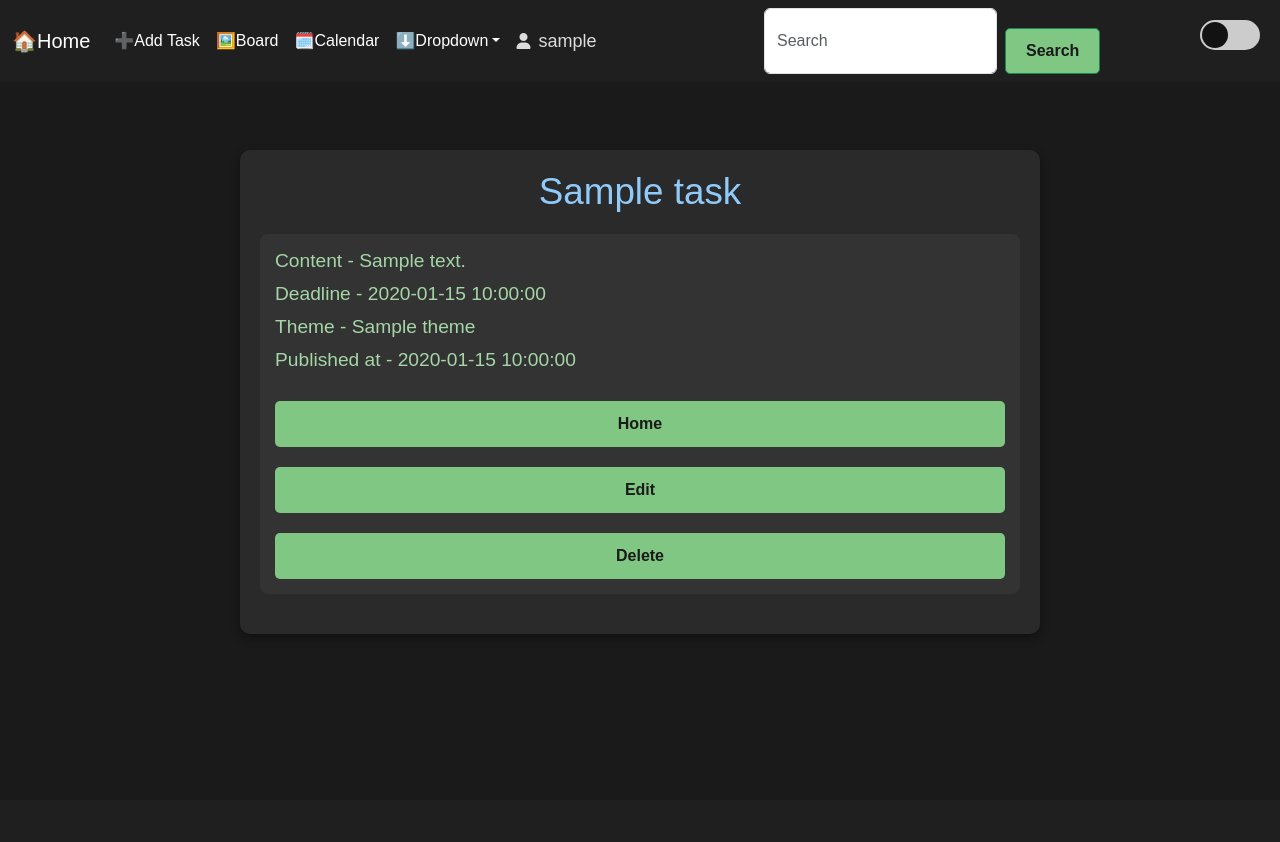
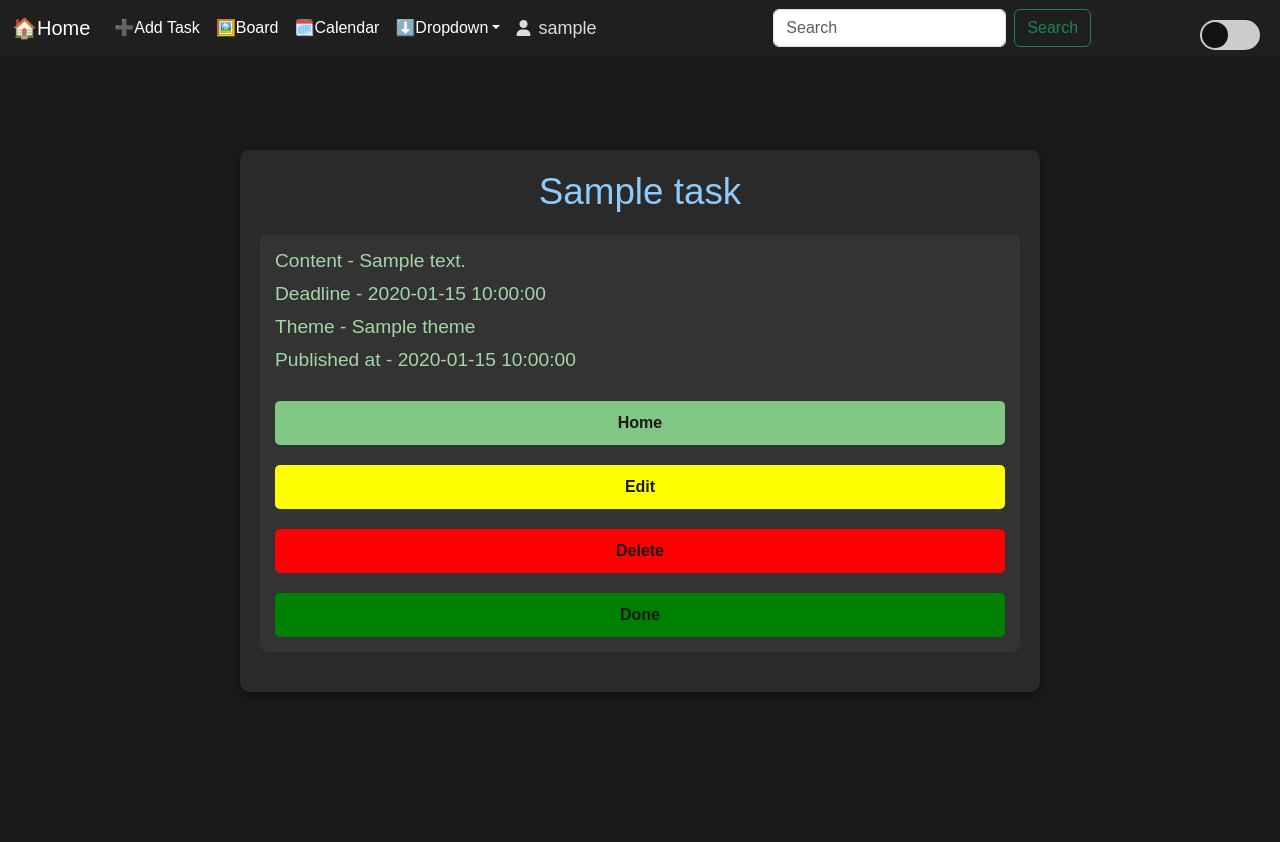
Before and after one commit to Nazarbizarre/ZN-Organiser, a Flask app: template frontend/templates/info.html in a window 1280 px wide. Before the commit the page ends 636 px from the top, so only its background shows below. Run offline with Flask 3, Linux system fonts and the light colour scheme; the template is opened without the code that fills it: most values are stand-ins (such as "Sample title", 1, 10 or a date in 2020).

Commit message:
Added done

```diff
--- a/frontend/routes/__init__.py
+++ b/frontend/routes/__init__.py
@@ -5,5 +5,6 @@ from . import (default,
                search,
                board,
                edit,
-               delete
+               delete,
+               done
                )
--- a/frontend/templates/info.html
+++ b/frontend/templates/info.html
@@ -42,7 +42,7 @@
             color: #a5d6a7; /* Soft green color */
         }
 
-        .btn {
+        .btn #home {
             display: inline-block;
             padding: 10px 20px;
             margin-top: 20px;
@@ -54,8 +54,77 @@
             transition: background-color 0.3s;
         }
 
-        .btn:hover {
-            background-color: #66bb6a; /* Slightly darker green for hover */
+        .btn-home {
+            display: inline-block;
+            padding: 10px 20px;
+            margin-top: 20px;
+            background-color: #81c784;
+            color: #1a1a1a;
+            text-decoration: none;
+            font-weight: bold;
+            border-radius: 5px;
+            transition: background-color 0.3s;
+            text-align: center;
+            width:100%;
+        }
+
+        .btn-edit{
+            display: inline-block;
+            padding: 10px 20px;
+            margin-top: 20px;
+            background-color: yellow; /* Muted green color */
+            color: #1a1a1a;
+            text-decoration: none;
+            font-weight: bold;
+            border-radius: 5px;
+            transition: background-color 0.3s;
+            text-align: center;
+            width:100%;
+        }
+
+        .btn-delete{
+            display: inline-block;
+            padding: 10px 20px;
+            margin-top: 20px;
+            background-color: red; /* Muted green color */
+            color: #1a1a1a;
+            text-decoration: none;
+            font-weight: bold;
+            border-radius: 5px;
+            transition: background-color 0.3s;
+            text-align: center;
+            width:100%;
+        }
+
+
+
+        .btn-done{
+            display: inline-block;
+            padding: 10px 20px;
+            margin-top: 20px;
+            background-color: green; /* Muted green color */
+            color: #1a1a1a;
+            text-decoration: none;
+            font-weight: bold;
+            border-radius: 5px;
+            transition: background-color 0.3s;
+            text-align: center;
+            width:100%;
+        }
+
+        .btn-done:hover{
+            background-color: greenyellow;
+        }
+
+        .btn-delete:hover{
+            background-color: lightcoral;
+        }
+        .btn-home:hover{
+            background-color: #66bb6a;
+        }
+
+        .btn-edit:hover{
+            background-color: rgb(237, 255, 100);
         }
 
         .task-page a.btn {
@@ -73,9 +142,10 @@
             <h2>Deadline - {{ task.deadline }}</h2>
             <h2>Theme - {{ task.theme }}</h2>
             <h2>Published at - {{ task.published }}</h2>
-            <a class="btn" href="/">Home</a>
-            <a class="btn" href="/edit_task/{{ product_id }}">Edit</a>
-            <a class="btn" href="/delete_task/{{ product_id }}">Delete</a>
+            <a class="btn-home" id="home" href="/">Home</a>
+            <a class="btn-edit" id="edit" href="/edit_task/{{ product_id }}">Edit</a>
+            <a class="btn-delete" id="delete" href="/delete_task/{{ product_id }}">Delete</a>
+            <a class="btn-done" id="done" href="/done/{{ product_id }}">Done</a>
 
         </div>
     </div>
```
Also changed, not shown: frontend/routes/done.py (added, +20 -0 lines), frontend/templates/main.html (+19 -0 lines), users.db.
